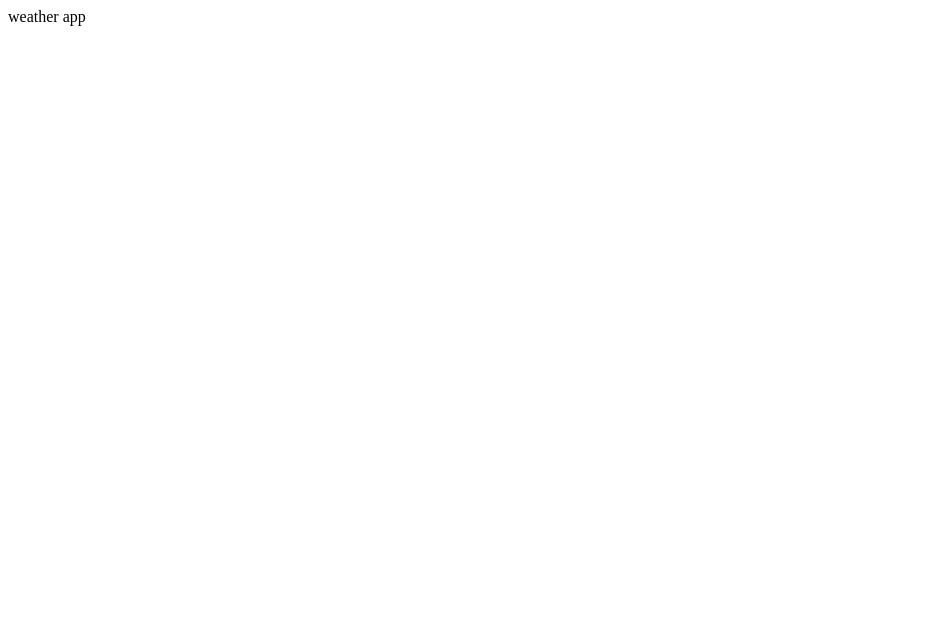
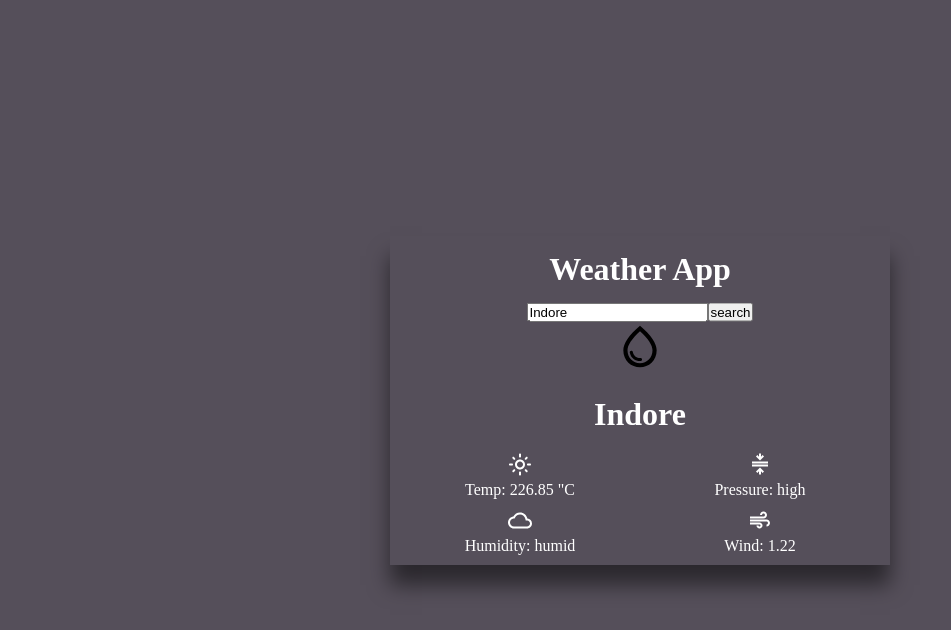
Before and after one commit to Sanjay7089/Weather-App, a React (Create React App) app in the folder client/: page / in a window 1280 px wide. Shown: the top 630 px of the page, without its empty margins (0-951 px from the left). Built offline with nearby package versions, Linux system fonts and the light colour scheme.

Commit message:
style the app

```diff
--- a/client/package.json
+++ b/client/package.json
@@ -3,11 +3,15 @@
   "version": "0.1.0",
   "private": true,
   "dependencies": {
+    "@emotion/react": "^11.11.1",
+    "@emotion/styled": "^11.11.0",
+    "@mui/icons-material": "^5.14.1",
     "@testing-library/jest-dom": "^5.17.0",
     "@testing-library/react": "^13.4.0",
     "@testing-library/user-event": "^13.5.0",
     "react": "^18.2.0",
     "react-dom": "^18.2.0",
+    "react-router-dom": "6.8",
     "react-scripts": "5.0.1",
     "web-vitals": "^2.1.4"
   },
--- a/client/src/App.css
+++ b/client/src/App.css
@@ -0,0 +1,47 @@
+* {
+  margin: 0;
+  padding: 0;
+  box-sizing: border-box;
+}
+
+body {
+  background-color: rgb(85, 79, 90);
+}
+
+.weather-box {
+  width: 500px;
+  position: absolute;
+  left:50%;
+  top:50%;
+  transform: translate(-50%, -50%);
+  box-shadow: 0px 20px 20px rgba(0, 0, 0, 0.5);
+  text-align: center;
+}
+
+.weather-header h1{
+  color: white;
+  margin: 15px;
+
+}
+
+.weather-input{
+  border: none;
+  outline: none;
+  margin: 10px;
+}
+
+.weather-city{
+  color:white;
+  margin: 20px;
+}
+.weather-row {
+  display: flex;
+  flex-direction: row;
+  color: white;
+  margin: 10px;
+  padding: auto;
+}
+
+.weather-column {
+  flex-basis: 50%;
+}
--- a/client/src/App.js
+++ b/client/src/App.js
@@ -1,7 +1,22 @@
+import { BrowserRouter as Router, Routes, Route } from "react-router-dom";
+
+//pages
+import Error from "./Pages/Error";
+import Main from "./Pages/Main";
+// Library
+// import { ToastContainer } from "react-toastify";
+// import "react-toastify/dist/ReactToastify.css";
+
 import "./App.css";
-
-function App() {
-  return <>weather app</>;
-}
+const App = () => {
+  return (
+    <Router>
+      <Routes>
+        <Route path="/" element={<Main />} />
+        <Route path="*" element={<Error />} />
+      </Routes>
+    </Router>
+  );
+};
 
 export default App;
--- /dev/null
+++ b/client/src/Components/SearchBar.jsx
@@ -0,0 +1,23 @@
+import React, { useState } from "react";
+
+const SearchBar = () => {
+  const [city, setCity] = useState("Indore");
+  const handleSubmit = (e) => {
+    setCity(e.target.value);
+  };
+  return (
+    <div className="weather-search">
+      <form>
+        <input
+          placeholder="Type City..."
+          value={city}
+          onChange={handleSubmit}
+          classNames="weather-input"
+        />
+        <button type="Submit" >search</button>
+      </form>
+    </div>
+  );
+};
+
+export default SearchBar;
--- /dev/null
+++ b/client/src/Components/WeatherCard.jsx
@@ -0,0 +1,42 @@
+import React from "react";
+//icon
+import WaterDropOutlinedIcon from "@mui/icons-material/WaterDropOutlined";
+import LightModeOutlinedIcon from "@mui/icons-material/LightModeOutlined";
+import CompressOutlinedIcon from "@mui/icons-material/CompressOutlined";
+import AirOutlinedIcon from "@mui/icons-material/AirOutlined";
+import CloudOutlinedIcon from "@mui/icons-material/CloudOutlined";
+const WeatherCard = ({ city, temp, pressure, humidity, wind }) => {
+  return (
+    <>
+      <div className="weather-cloud">
+        <WaterDropOutlinedIcon sx={{ fontSize: 50 }} />{" "}
+      </div>
+
+      <div className="weather-city">
+        <h1> {"Indore"} </h1>
+      </div>
+      <div class="weather-row">
+        <div class="weather-column">
+          <LightModeOutlinedIcon />
+          <p>Temp: {(500 - 273.15).toFixed(2)} "C</p>
+        </div>
+        <div class="weather-column">
+          <CompressOutlinedIcon />
+          <p>Pressure: {"high"}</p>
+        </div>
+      </div>
+      <div class="weather-row">
+        <div class="weather-column">
+          <CloudOutlinedIcon />
+          <p>Humidity: {"humid"}</p>
+        </div>
+        <div class="weather-column">
+          <AirOutlinedIcon />
+          <p>Wind: {1.22}</p>
+        </div>
+      </div>
+    </>
+  );
+};
+
+export default WeatherCard;
--- /dev/null
+++ b/client/src/Pages/Error.jsx
@@ -0,0 +1,12 @@
+import { useRouteError } from "react-router-dom";
+
+const Error = () => {
+  //   const error = useRouteError();
+  return (
+    <div className="error">
+      <h1>Uh oh! We’ve got a problem.</h1>
+      {/* <p>{error.message || error.statusText}</p> */}
+    </div>
+  );
+};
+export default Error;
--- /dev/null
+++ b/client/src/Pages/Main.jsx
@@ -0,0 +1,17 @@
+// components
+import SearchBar from "../Components/SearchBar";
+import WeatherCard from "../Components/WeatherCard";
+
+const Main = () => {
+  return (
+    <div className="weather-box">
+      <div className="weather-header">
+        <h1>Weather App</h1>
+      </div>
+      <SearchBar />
+      <WeatherCard />
+    </div>
+  );
+};
+
+export default Main;
```
Also changed, not shown: 1 other file (tests, documents, lock files or other folders).
